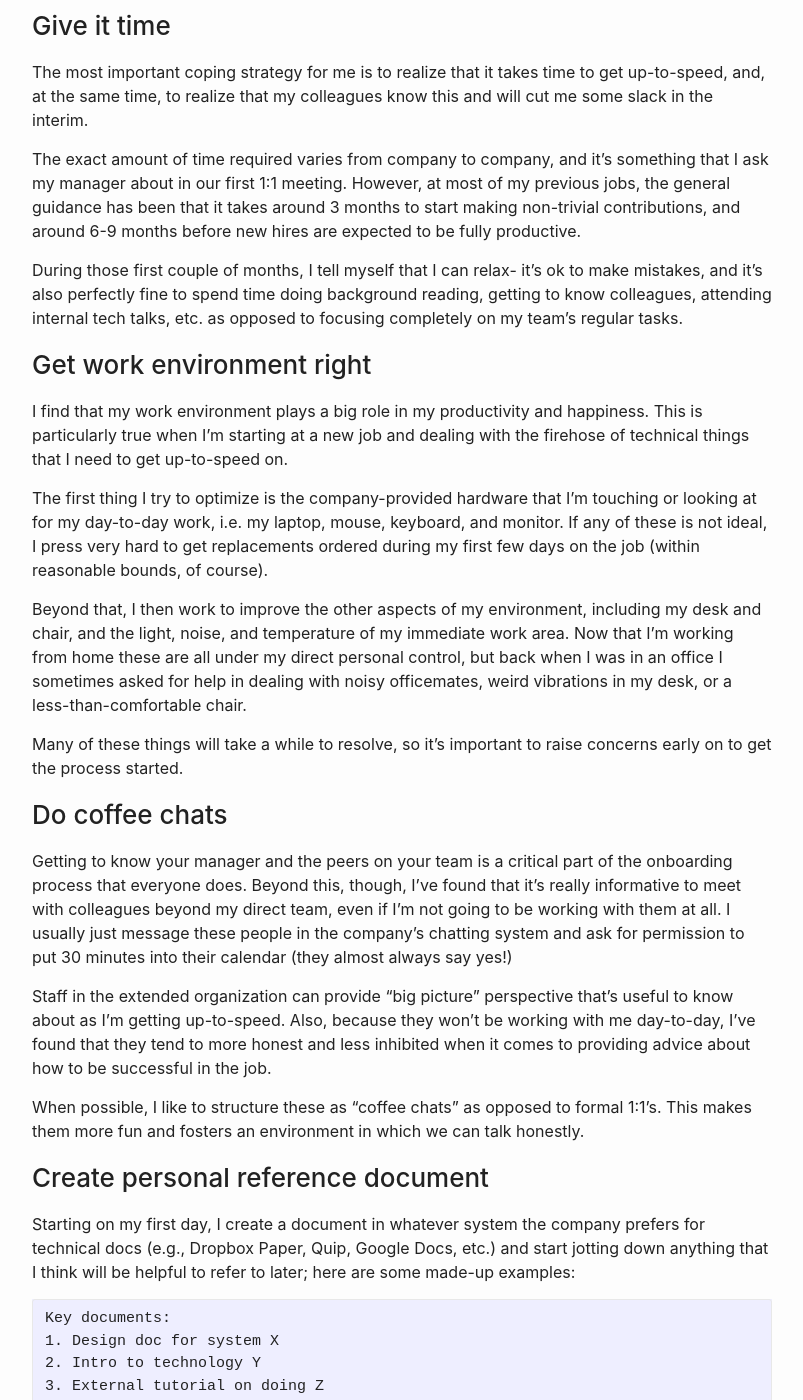
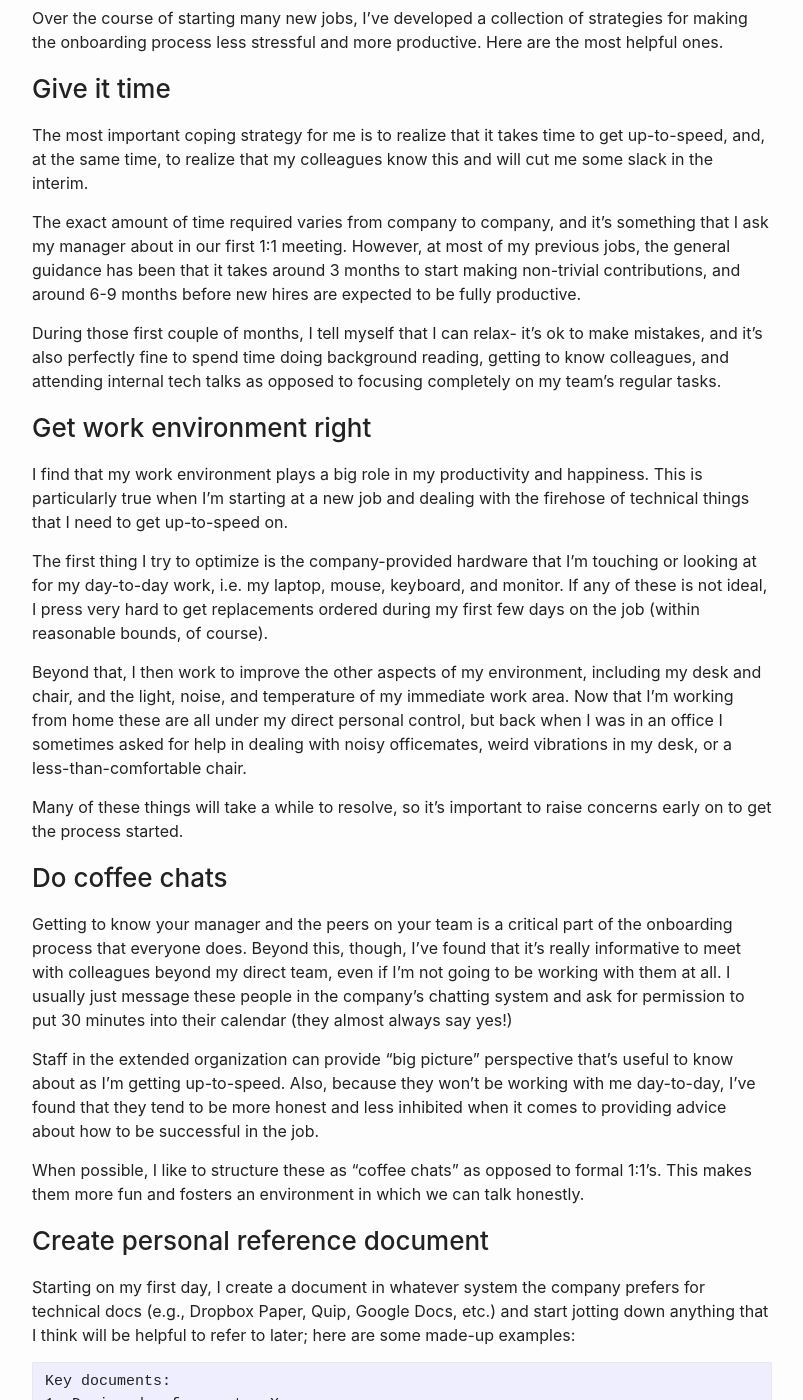
Before and after one commit to yolken/yolken-blog, a Jekyll site: the page built from site/_posts/2021-01-24-starting-a-job.md, in a window 1280 px wide and 1400 px high, scrolled down 962 px. Shown: the whole window, without its empty margins (238-1041 px from the left). Built offline with Jekyll 4.4.1, drawn with Linux system fonts in a browser that asks for light colours; some of the changed text lies outside the part shown.

Commit message:
Misc. fixes to starting a job post

```diff
--- a/site/_posts/2021-01-24-starting-a-job.md
+++ b/site/_posts/2021-01-24-starting-a-job.md
@@ -44,6 +44,10 @@ the time in your career when you're going to be at your peak happiness.
 
 ## Coping strategies
 
+Over the course of starting many new jobs, I've developed a collection of strategies
+for making the onboarding process less stressful and more productive. Here are the most
+helpful ones.
+
 ### Give it time
 
 The most important coping strategy for me is to realize that it takes time to get
@@ -58,7 +62,7 @@ new hires are expected to be fully productive.
 
 During those first couple of months, I tell myself that I can relax- it's ok to make
 mistakes, and it's also perfectly fine to spend time doing background reading,
-getting to know colleagues, attending internal tech talks, etc. as opposed to focusing
+getting to know colleagues, and attending internal tech talks as opposed to focusing
 completely on my team's regular tasks.
 
 ### Get work environment right
@@ -92,7 +96,7 @@ calendar (they almost always say yes!)
 
 Staff in the extended organization can provide "big picture" perspective
 that's useful to know about as I'm getting up-to-speed. Also, because they won't
-be working with me day-to-day, I've found that they tend to more honest and less
+be working with me day-to-day, I've found that they tend to be more honest and less
 inhibited when it comes to providing advice about how to be successful in the job.
 
 When possible, I like to structure these as "coffee chats" as opposed to formal
@@ -159,5 +163,8 @@ my abilities to make changes out in the open directly.
 ## Conclusion
 
 Starting a new job is hard, but I've adopted a few strategies that have consistently helped.
-The most important thing I tell myself is to not get too anxious and to give it time-
-the stress at the beginning will eventually pass (and it always does!).
+The optimal onboarding path can vary a lot from person-to-person and from job-to-job, so these
+may or may not be ideal for you. However, you may find some subset of them helpful the next time
+you're struggling to get up-to-speed at a new job.
+
+Good luck and, most importantly, don't get too stressed!
```
